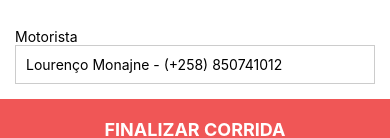
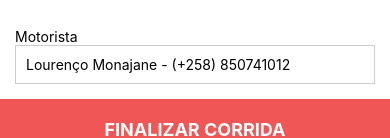
Before and after one commit to monjane10/easyCar-mobile, a React Native app: screen /Passenger in a window 390 px wide. Shown: the part 225-363 px from the top of the page. Built offline with nearby package versions, Linux system fonts and the light colour scheme.

Commit message:
corrigindo bugs

```diff
--- a/src/screens/passenger/passenger.jsx
+++ b/src/screens/passenger/passenger.jsx
@@ -49,7 +49,7 @@ function Passenger(props) {
        dropoff_address: "Shoprite Da Matola",
        status: "A",
        driver_user_id: 4,
-       driver_name: "Lourenço Monajne",
+       driver_name: "Lourenço Monajane",
        driver_phone: "(+258) 850741012",
    }
         return response;
```
